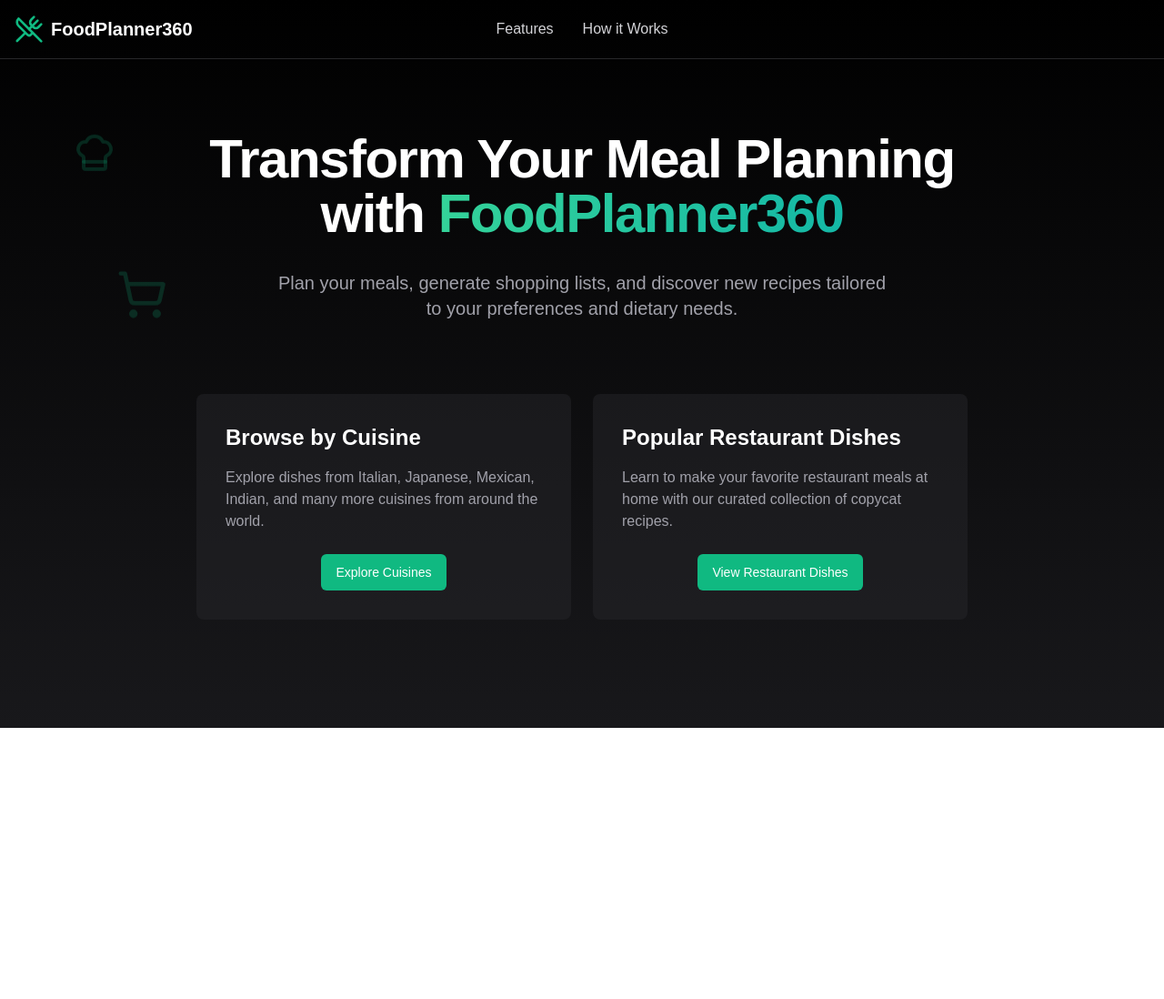
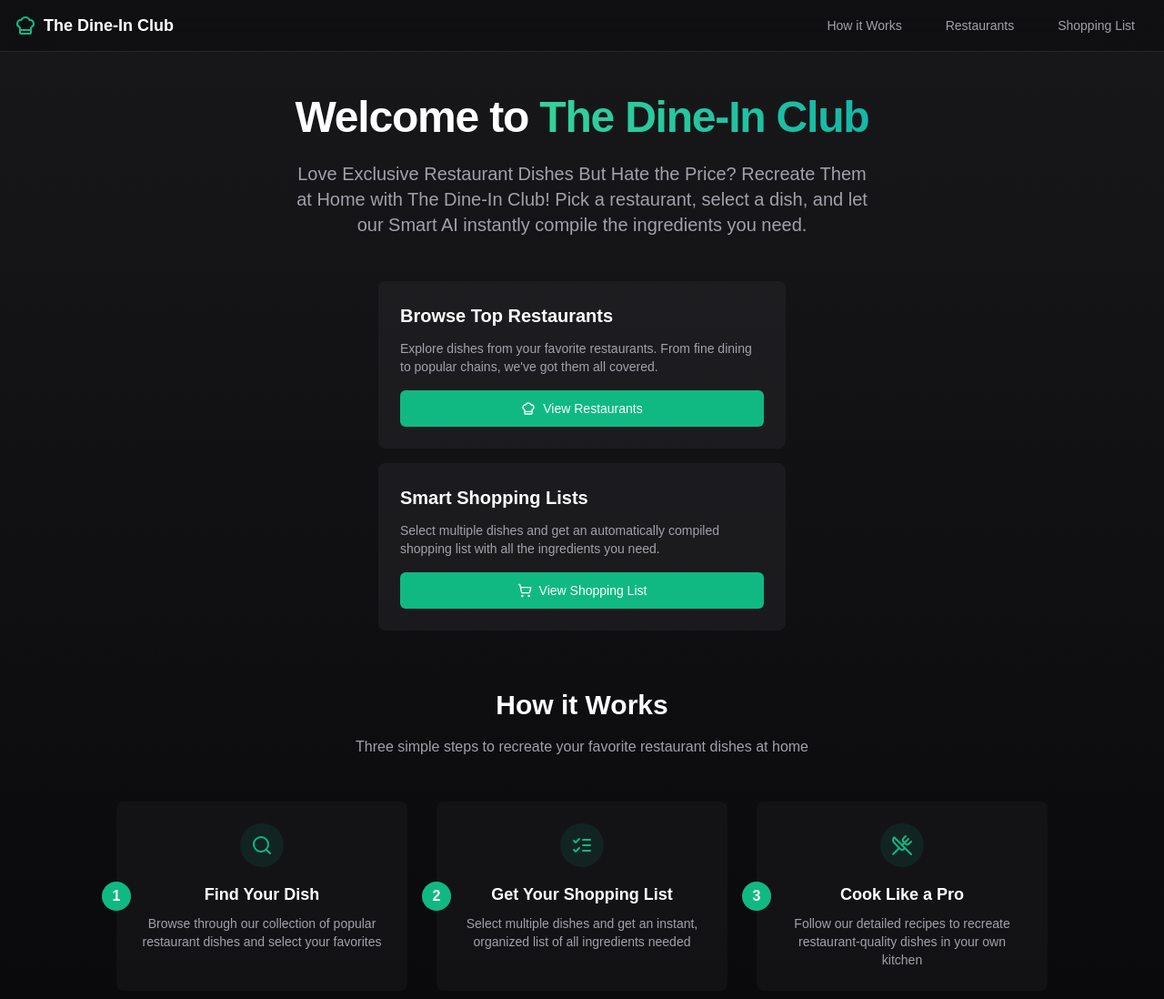
Before and after one commit to lyrifyP/MealPlanner360, a Next.js app: page / in a window 1280 px wide. Shown: the top 1098 px of the page at 91% size. Before the commit the page ends 800 px from the top, so only its background shows below. Built offline with nearby package versions, Linux system fonts and the light colour scheme.

Commit message:
amended it to the Dine in Club, removed cuisines

```diff
--- /dev/null
+++ b/app/client-layout.tsx
@@ -0,0 +1,56 @@
+"use client"
+
+import { ChefHat } from "lucide-react"
+import Link from "next/link"
+import { Button } from "@/components/ui/button"
+
+export default function ClientLayout({
+  children,
+}: {
+  children: React.ReactNode
+}) {
+  const handleHowItWorksClick = (e: React.MouseEvent) => {
+    e.preventDefault()
+    const element = document.getElementById('how-it-works')
+    if (element) {
+      element.scrollIntoView({ behavior: 'smooth' })
+    } else {
+      window.location.href = '/#how-it-works'
+    }
+  }
+
+  return (
+    <body className="min-h-screen bg-gradient-to-b from-zinc-900 to-zinc-950">
+      <div className="relative flex min-h-screen flex-col">
+        <div className="flex-none border-b border-zinc-800 bg-zinc-950/50 backdrop-blur-xl">
+          <div className="container flex h-14 items-center px-4">
+            <Link href="/" className="flex items-center">
+              <ChefHat className="h-6 w-6 text-emerald-500" />
+              <span className="ml-2 text-lg font-semibold text-white">The Dine-In Club</span>
+            </Link>
+            <div className="ml-auto flex items-center gap-4">
+              <Button
+                variant="ghost"
+                className="text-zinc-400 hover:text-white"
+                onClick={handleHowItWorksClick}
+              >
+                How it Works
+              </Button>
+              <Link href="/restaurants">
+                <Button variant="ghost" className="text-zinc-400 hover:text-white">
+                  Restaurants
+                </Button>
+              </Link>
+              <Link href="/shopping-list">
+                <Button variant="ghost" className="text-zinc-400 hover:text-white">
+                  Shopping List
+                </Button>
+              </Link>
+            </div>
+          </div>
+        </div>
+        {children}
+      </div>
+    </body>
+  )
+}
--- a/app/layout.tsx
+++ b/app/layout.tsx
@@ -1,12 +1,16 @@
 import type { Metadata } from 'next'
 import './globals.css'
-import { UtensilsCrossed } from "lucide-react"
-import Link from "next/link"
+import { Inter } from 'next/font/google'
+import ClientLayout from './client-layout'
+
+const fontSans = Inter({
+  subsets: ['latin'],
+  variable: '--font-sans',
+})
 
 export const metadata: Metadata = {
-  title: 'v0 App',
-  description: 'Created with v0',
-  generator: 'v0.dev',
+  title: 'The Dine-In Club',
+  description: 'Restaurant recipes at home',
 }
 
 export default function RootLayout({
@@ -15,33 +19,13 @@ export default function RootLayout({
   children: React.ReactNode
 }) {
   return (
-    <html lang="en">
+    <html lang="en" className={`dark ${fontSans.variable}`}>
       <head>
         <meta name="viewport" content="width=device-width, initial-scale=1" />
       </head>
-      <body>
-        <div className="min-h-screen bg-gradient-to-b from-black to-zinc-900">
-          <nav className="border-b border-zinc-800" aria-label="Main navigation">
-            <div className="container mx-auto px-4 py-4">
-              <div className="flex items-center justify-between">
-                <Link href="/" className="flex items-center space-x-2" aria-label="FoodPlanner360 home">
-                  <UtensilsCrossed className="h-8 w-8 text-emerald-500" />
-                  <span className="text-xl font-bold text-white">FoodPlanner360</span>
-                </Link>
-                <div className="hidden md:flex items-center space-x-8 absolute left-1/2 transform -translate-x-1/2">
-                  <Link href="#features" className="text-zinc-300 hover:text-white transition-colors">
-                    Features
-                  </Link>
-                  <Link href="#how-it-works" className="text-zinc-300 hover:text-white transition-colors">
-                    How it Works
-                  </Link>
-                </div>
-              </div>
-            </div>
-          </nav>
-          {children}
-        </div>
-      </body>
+      <ClientLayout>
+        {children}
+      </ClientLayout>
     </html>
   )
 }
--- a/app/page.tsx
+++ b/app/page.tsx
@@ -1,120 +1,171 @@
 "use client"
 
-import Link from "next/link"
-import { ChefHat, ShoppingCart, Loader2 } from "lucide-react"
-import { Button } from "@/components/ui/button"
 import { useState } from "react"
 import { useRouter } from "next/navigation"
+import Link from "next/link"
+import { ChefHat, ShoppingCart, Search, ListChecks, UtensilsCrossed, Loader2 } from "lucide-react"
+import { Button } from "@/components/ui/button"
 
 export default function Page() {
-  const [isHovering, setIsHovering] = useState({ cuisine: false, restaurant: false });
-  const [isLoading, setIsLoading] = useState(false);
-  const [isLoadingRestaurant, setIsLoadingRestaurant] = useState(false);
-  const router = useRouter();
+  const [isLoadingRestaurants, setIsLoadingRestaurants] = useState(false)
+  const [isLoadingShoppingList, setIsLoadingShoppingList] = useState(false)
+  const router = useRouter()
 
-  const handleExplore = async (e: React.MouseEvent) => {
-    e.preventDefault();
-    setIsLoading(true);
-    await new Promise(resolve => setTimeout(resolve, 800));
-    router.push('/cuisines');
-  };
+  const handleRestaurantsClick = async () => {
+    setIsLoadingRestaurants(true)
+    await new Promise(resolve => setTimeout(resolve, 800))
+    router.push('/restaurants')
+  }
 
-  const handleRestaurantExplore = async (e: React.MouseEvent) => {
-    e.preventDefault();
-    setIsLoadingRestaurant(true);
-    await new Promise(resolve => setTimeout(resolve, 800));
-    router.push('/restaurants');
-  };
+  const handleShoppingListClick = async () => {
+    setIsLoadingShoppingList(true)
+    await new Promise(resolve => setTimeout(resolve, 800))
+    router.push('/shopping-list')
+  }
+
+  const scrollToHowItWorks = () => {
+    const element = document.getElementById('how-it-works')
+    if (element) {
+      element.scrollIntoView({ behavior: 'smooth' })
+    }
+  }
 
   return (
     <div>
-      {/* Hero Section */}
-      <div className="container mx-auto px-4 py-20 relative">
-        <div className="max-w-4xl mx-auto text-center space-y-8">
-          <h1 className="text-4xl md:text-6xl font-bold text-white tracking-tight">
-            Transform Your Meal Planning with{" "}
+      {/* Hero Section - removed button, reduced padding */}
+      <div className="container mx-auto px-4 py-8 md:py-12 relative">
+        <div className="max-w-3xl mx-auto text-center space-y-6">
+          <h1 className="text-3xl md:text-5xl font-bold text-white tracking-tight">
+            Welcome to{" "}
             <span className="bg-gradient-to-r from-emerald-400 to-teal-500 text-transparent bg-clip-text">
-              FoodPlanner360
+              The Dine-In Club
             </span>
           </h1>
-          <p className="text-xl text-zinc-400 max-w-2xl mx-auto">
-            Plan your meals, generate shopping lists, and discover new recipes tailored to your preferences and dietary needs.
+          <p className="text-lg md:text-xl text-zinc-400 max-w-2xl mx-auto leading-relaxed px-4">
+            Love Exclusive Restaurant Dishes But Hate the Price? Recreate Them at Home with The Dine-In Club!
+            Pick a restaurant, select a dish, and let our Smart AI instantly compile the ingredients you need.
           </p>
-        </div>
-
-        {/* Floating Icons */}
-        <div className="absolute inset-0 overflow-hidden pointer-events-none">
-          <ChefHat className="absolute top-20 left-20 h-12 w-12 text-emerald-500/20 animate-float" />
-          <ShoppingCart className="absolute bottom-20 left-32 h-14 w-14 text-emerald-500/20 animate-float" />
         </div>
       </div>
 
-      {/* Meal Selection Section */}
-      <div className="container mx-auto px-4 sm:px-6 max-w-4xl">
-        <div className="grid md:grid-cols-2 gap-6">
-          {/* Cuisine Type Card */}
-          <div
-            className="bg-zinc-800/50 rounded-lg p-5 sm:p-8 hover:bg-zinc-800/70 transition-all duration-300 cursor-pointer relative overflow-hidden"
-            onMouseEnter={() => setIsHovering(prev => ({...prev, cuisine: true}))}
-            onMouseLeave={() => setIsHovering(prev => ({...prev, cuisine: false}))}
+      {/* Features Grid - moved up */}
+      <div className="container mx-auto px-4">
+        <div className="max-w-md mx-auto space-y-4">
+          {/* Restaurant Selection Card */}
+          <div className="bg-zinc-800/50 rounded-lg p-6 hover:bg-zinc-800/70 transition-colors">
+            <h2 className="text-xl font-bold text-white mb-3">Browse Top Restaurants</h2>
+            <p className="text-sm text-zinc-400 mb-4">
+              Explore dishes from your favorite restaurants. From fine dining to popular chains, we've got them all covered.
+            </p>
+            <Button
+              className="w-full bg-emerald-500 hover:bg-emerald-600 text-white"
+              onClick={handleRestaurantsClick}
+              disabled={isLoadingRestaurants}
             >
-            <div className={`absolute inset-0 bg-emerald-500/10 transform transition-transform duration-500 ease-in-out ${
-              isHovering.cuisine ? 'scale-100' : 'scale-0'
-            }`} />
-            <h2 className="text-xl sm:text-2xl font-bold text-white mb-3 sm:mb-4 relative z-10">Browse by Cuisine</h2>
-            <p className="text-sm sm:text-base text-zinc-400 mb-4 sm:mb-6 relative z-10">
-              Explore dishes from Italian, Japanese, Mexican, Indian, and many more cuisines from around the world.
-            </p>
-            <div className="flex justify-center relative z-10">
-              <Button
-                onClick={handleExplore}
-                disabled={isLoading}
-                className={`bg-emerald-500 hover:bg-emerald-600 text-white transform transition-all duration-300 ${
-                  isHovering.cuisine && !isLoading ? 'scale-105 shadow-lg shadow-emerald-500/20' : ''
-                }`}
-              >
-                {isLoading ? (
-                  <div className="flex items-center gap-2">
-                    <Loader2 className="h-4 w-4 animate-spin" />
+              {isLoadingRestaurants ? (
+                <div className="flex items-center justify-center">
+                  <Loader2 className="mr-2 h-4 w-4 animate-spin" />
                   <span>Loading...</span>
                 </div>
               ) : (
-                  'Explore Cuisines'
+                <div className="flex items-center justify-center">
+                  <ChefHat className="mr-2 h-4 w-4" />
+                  <span>View Restaurants</span>
+                </div>
+              )}
+            </Button>
+          </div>
+
+          {/* Shopping List Card */}
+          <div className="bg-zinc-800/50 rounded-lg p-6 hover:bg-zinc-800/70 transition-colors">
+            <h2 className="text-xl font-bold text-white mb-3">Smart Shopping Lists</h2>
+            <p className="text-sm text-zinc-400 mb-4">
+              Select multiple dishes and get an automatically compiled shopping list with all the ingredients you need.
+            </p>
+            <Button
+              className="w-full bg-emerald-500 hover:bg-emerald-600 text-white"
+              onClick={handleShoppingListClick}
+              disabled={isLoadingShoppingList}
+            >
+              {isLoadingShoppingList ? (
+                <div className="flex items-center justify-center">
+                  <Loader2 className="mr-2 h-4 w-4 animate-spin" />
+                  <span>Loading...</span>
+                </div>
+              ) : (
+                <div className="flex items-center justify-center">
+                  <ShoppingCart className="mr-2 h-4 w-4" />
+                  <span>View Shopping List</span>
+                </div>
               )}
             </Button>
           </div>
         </div>
+      </div>
 
-          {/* Popular Restaurant Card */}
-          <div
-            className="bg-zinc-800/50 rounded-lg p-5 sm:p-8 hover:bg-zinc-800/70 transition-all duration-300 cursor-pointer relative overflow-hidden"
-            onMouseEnter={() => setIsHovering(prev => ({...prev, restaurant: true}))}
-            onMouseLeave={() => setIsHovering(prev => ({...prev, restaurant: false}))}
-          >
-            <div className={`absolute inset-0 bg-emerald-500/10 transform transition-transform duration-500 ease-in-out ${
-              isHovering.restaurant ? 'scale-100' : 'scale-0'
-            }`} />
-            <h2 className="text-xl sm:text-2xl font-bold text-white mb-3 sm:mb-4 relative z-10">Popular Restaurant Dishes</h2>
-            <p className="text-sm sm:text-base text-zinc-400 mb-4 sm:mb-6 relative z-10">
-              Learn to make your favorite restaurant meals at home with our curated collection of copycat recipes.
+      {/* How it Works Section - added id */}
+      <div id="how-it-works" className="container mx-auto px-4 py-16">
+        <div className="text-center mb-12">
+          <h2 className="text-2xl md:text-3xl font-bold text-white mb-4">
+            How it Works
+          </h2>
+          <p className="text-zinc-400 max-w-2xl mx-auto">
+            Three simple steps to recreate your favorite restaurant dishes at home
           </p>
-            <div className="flex justify-center relative z-10">
-              <Button
-                onClick={handleRestaurantExplore}
-                disabled={isLoadingRestaurant}
-                className={`bg-emerald-500 hover:bg-emerald-600 text-white transform transition-all duration-300 ${
-                  isHovering.restaurant && !isLoadingRestaurant ? 'scale-105 shadow-lg shadow-emerald-500/20' : ''
-                }`}
-              >
-                {isLoadingRestaurant ? (
-                  <div className="flex items-center gap-2">
-                    <Loader2 className="h-4 w-4 animate-spin" />
-                    <span>Loading...</span>
         </div>
-                ) : (
-                  'View Restaurant Dishes'
-                )}
-              </Button>
+
+        <div className="max-w-5xl mx-auto grid grid-cols-1 md:grid-cols-3 gap-8">
+          {/* Step 1 */}
+          <div className="bg-zinc-800/30 rounded-lg p-6 text-center relative group hover:bg-zinc-800/50 transition-all">
+            <div className="w-12 h-12 bg-emerald-500/10 rounded-full flex items-center justify-center mx-auto mb-4 group-hover:bg-emerald-500/20 transition-all">
+              <Search className="h-6 w-6 text-emerald-500" />
+            </div>
+            <h3 className="text-lg font-semibold text-white mb-2">
+              Find Your Dish
+            </h3>
+            <p className="text-sm text-zinc-400">
+              Browse through our collection of popular restaurant dishes and select your favorites
+            </p>
+            <div className="absolute -left-4 top-1/2 transform -translate-y-1/2 hidden md:block">
+              <div className="w-8 h-8 rounded-full bg-emerald-500 text-white flex items-center justify-center font-bold">
+                1
+              </div>
+            </div>
+          </div>
+
+          {/* Step 2 */}
+          <div className="bg-zinc-800/30 rounded-lg p-6 text-center relative group hover:bg-zinc-800/50 transition-all">
+            <div className="w-12 h-12 bg-emerald-500/10 rounded-full flex items-center justify-center mx-auto mb-4 group-hover:bg-emerald-500/20 transition-all">
+              <ListChecks className="h-6 w-6 text-emerald-500" />
+            </div>
+            <h3 className="text-lg font-semibold text-white mb-2">
+              Get Your Shopping List
+            </h3>
+            <p className="text-sm text-zinc-400">
+              Select multiple dishes and get an instant, organized list of all ingredients needed
+            </p>
+            <div className="absolute -left-4 top-1/2 transform -translate-y-1/2 hidden md:block">
+              <div className="w-8 h-8 rounded-full bg-emerald-500 text-white flex items-center justify-center font-bold">
+                2
+              </div>
+            </div>
+          </div>
+
+          {/* Step 3 */}
+          <div className="bg-zinc-800/30 rounded-lg p-6 text-center relative group hover:bg-zinc-800/50 transition-all">
+            <div className="w-12 h-12 bg-emerald-500/10 rounded-full flex items-center justify-center mx-auto mb-4 group-hover:bg-emerald-500/20 transition-all">
+              <UtensilsCrossed className="h-6 w-6 text-emerald-500" />
+            </div>
+            <h3 className="text-lg font-semibold text-white mb-2">
+              Cook Like a Pro
+            </h3>
+            <p className="text-sm text-zinc-400">
+              Follow our detailed recipes to recreate restaurant-quality dishes in your own kitchen
+            </p>
+            <div className="absolute -left-4 top-1/2 transform -translate-y-1/2 hidden md:block">
+              <div className="w-8 h-8 rounded-full bg-emerald-500 text-white flex items-center justify-center font-bold">
+                3
+              </div>
             </div>
           </div>
         </div>
--- /dev/null
+++ b/lib/fonts.ts
@@ -0,0 +1,6 @@
+import { Inter } from 'next/font/google'
+
+export const fontSans = Inter({
+  subsets: ['latin'],
+  variable: '--font-sans',
+})
```
Lines whose indentation alone changed are shown as unchanged.
